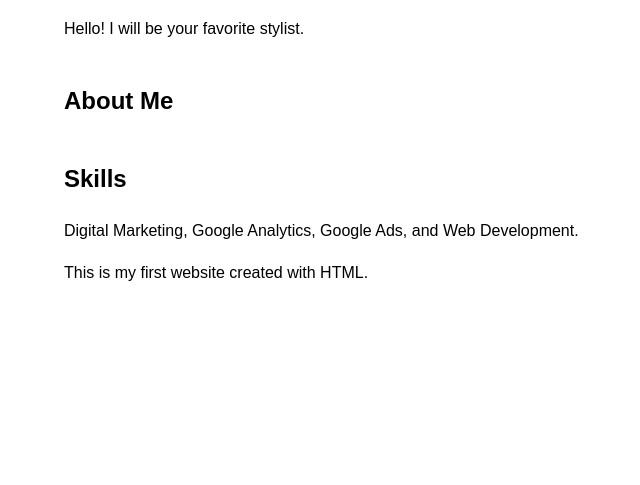
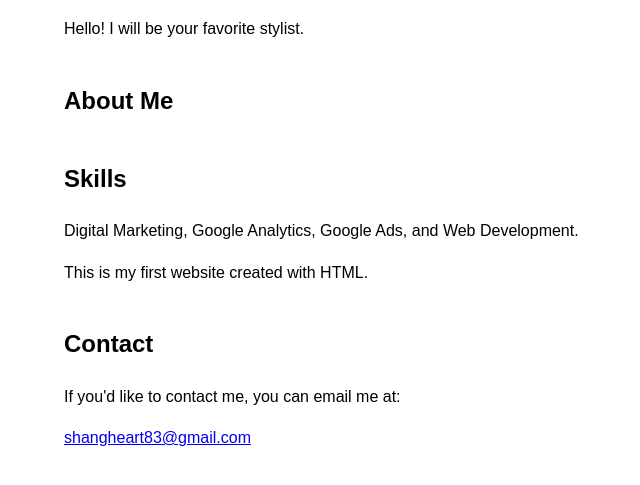
Before and after one commit to Shang88-heart/Stylebyheart, a plain HTML site: page index.html in a window 1280 px wide. Shown: the part 185-670 px from the top of the page, without its empty margins (176-816 px from the left). Drawn offline with Linux system fonts and the light colour scheme.

Commit message:
Update index.html

```diff
--- a/index.html
+++ b/index.html
@@ -43,6 +43,12 @@ nav a {
 <h2 id="skills">Skills</h2>
     <p>Digital Marketing, Google Analytics, Google Ads, and Web Development.</p>
     <p>This is my first website created with HTML.</p>
+<h2 id="contact">Contact</h2>
 
+<p>If you'd like to contact me, you can email me at:</p>
+
+<p>
+    <a href="mailto:shangheart83@gmail.com">shangheart83@gmail.com</a>
+</p>
 </body>
 </html>
```
